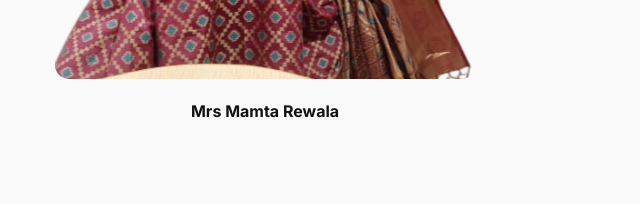
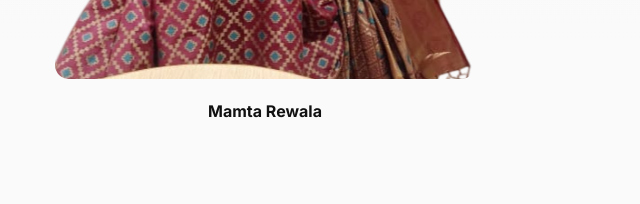
Before and after one commit to almostryangosling/earthvastu-consultancy, a plain HTML site: page index.html in a window 1280 px wide. Shown: the part 1156-1360 px from the top of the page, 13-653 px from the left. Drawn offline with nearby package versions, Linux system fonts and the light colour scheme.

Commit message:
Update index.html

```diff
--- a/index.html
+++ b/index.html
@@ -53,7 +53,7 @@
                 <div class="about-grid">
                     <div class="about-media">
                         <img src="images/profile.png" alt="Founder" class="profile-rect" loading="lazy">
-                        <div class="caption">Mrs Mamta Rewala</div>
+                        <div class="caption">Mamta Rewala</div>
                     </div>
                     <div class="about-text">
                         <div class="eyebrow">Established 2025</div>
@@ -160,4 +160,5 @@
     <script src="js/main.js"></script>
 </body>
 
+
 </html>
```
